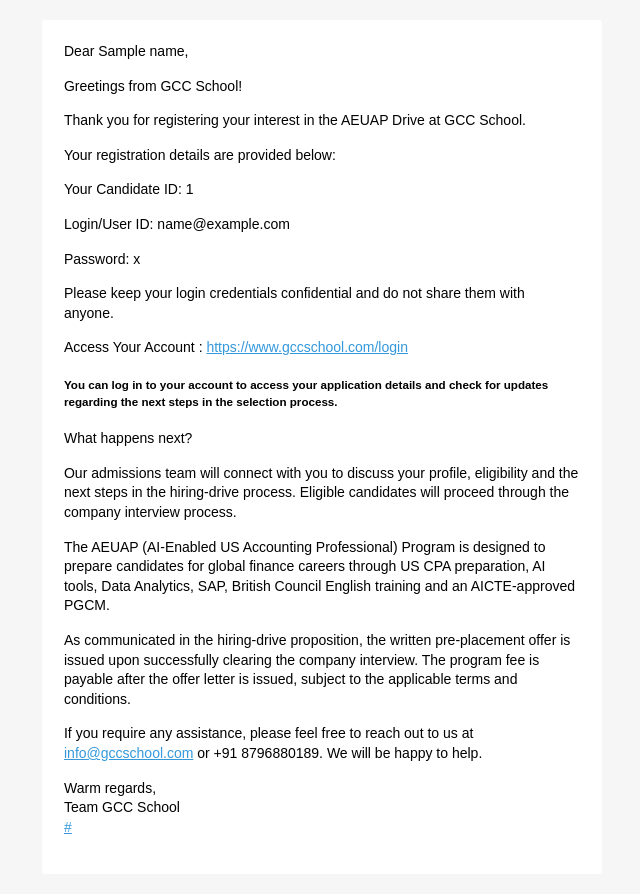
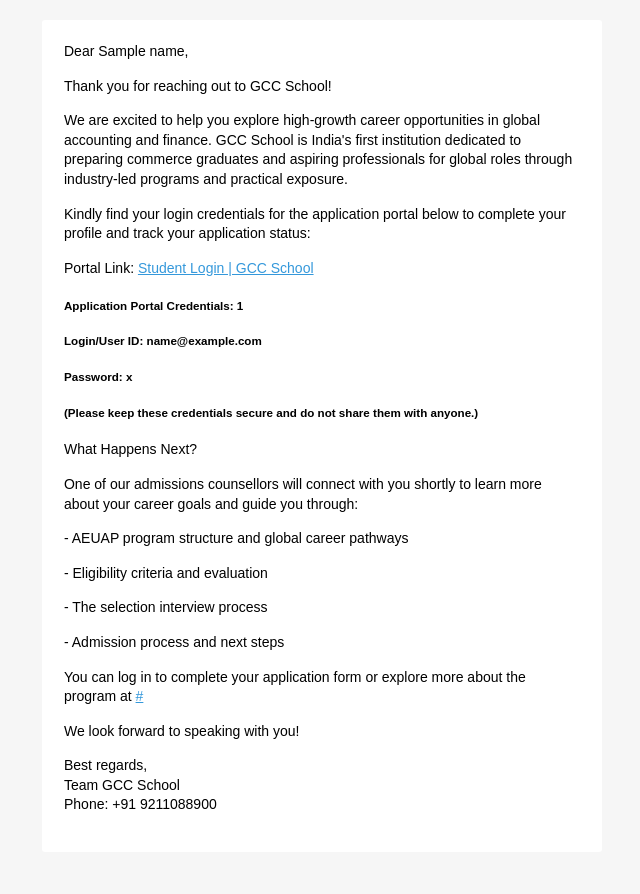
Before and after one commit to KCGlobed/gccwebsite_admin_backend, a Django app: template users/templates/user_login_detail_email.html in a window 1280 px wide. Shown: the whole page, without its empty margins (318-958 px from the left). After the commit the page ends 809 px from the top, so only its background shows below. Run offline with Django 5.2, Linux system fonts and the light colour scheme; the template is opened without the code that fills it: most values are stand-ins (such as "Sample title", 1, 10 or a date in 2020); parts of the project's set-up code (start-up, migrations or seed data) failed here and were passed over.

Commit message:
chnges for email welcom

```diff
--- a/users/templates/user_login_detail_email.html
+++ b/users/templates/user_login_detail_email.html
@@ -375,43 +375,40 @@
                     <td>
                       <p>Dear {{name}},</p>
                       <p></p>
-                      <p>Greetings from GCC School!</p>
+                      <p>Thank you for reaching out to GCC School!</p>
                       <p></p>
-                      <p>Thank you for registering your interest in the AEUAP Drive at GCC School.</p>
-                      <p></p>
-                      <p>Your registration details are provided below:</p>
-                      <p></p>
-                      <p>Your Candidate ID: {{candidate_id}}</p>
-                      <p></p>
-                      <p>Login/User ID: {{email}}</p>
-                      <p>Password: {{password}}</p>
-                      <p></p>
-                      <p>Please keep your login credentials confidential and do not share them with anyone. </p>
-                      <p>Access Your Account : <a href="{{login_url}}">https://www.gccschool.com/login</a></p>
-                      <p></p>
-                      <h5>You can log in to your account to access your application details and check for updates
-                        regarding the next steps in the selection process.</h5>
-                      <p></p>
-                      <p>What happens next?</p>
-                      <p></p>
-                      <p>Our admissions team will connect with you to discuss your profile, eligibility and the next
-                        steps in the hiring-drive process. Eligible candidates will proceed through the company
-                        interview process.</p>
-                      <p></p>
-                      <p>The AEUAP (AI-Enabled US Accounting Professional) Program is designed to prepare candidates for
-                        global finance careers through US CPA preparation, AI tools, Data Analytics, SAP, British
-                        Council English training and an AICTE-approved PGCM.</p>
-                      <p></p>
-                      <p>As communicated in the hiring-drive proposition, the written pre-placement offer is issued upon
-                        successfully clearing the company interview. The program fee is payable after the offer letter
-                        is issued, subject to the applicable terms and conditions.</p>
-                      <p></p>
-                      <p>If you require any assistance, please feel free to reach out to us at <a
-                          href="info@gccschool.com ">info@gccschool.com</a> or +91 8796880189. We will be happy to help.
+                      <p>We are excited to help you explore high-growth career opportunities in global accounting and
+                        finance. GCC School is India's first institution dedicated to preparing commerce graduates and
+                        aspiring professionals for global roles through industry-led programs and practical exposure.
                       </p>
                       <p></p>
+                      <p>Kindly find your login credentials for the application portal below to complete your profile
+                        and track your application status:</p>
                       <p></p>
-                      <p>Warm regards,<br>Team GCC School<br><a href="{{website_url}}">{{website_url}}</a></p>
+                      <p>Portal Link: <a href="https://gccschool.com/login">Student Login | GCC School </a></p>
+                      <h5>Application Portal Credentials: {{candidate_id}}</h5>
+                      <h5>Login/User ID: {{email}}</h5>
+                      <h5>Password: {{password}}</h5>
+                      <h5>(Please keep these credentials secure and do not share them with anyone.)</h4>
+                        <p></p>
+                        <p>What Happens Next?</p>
+                        <p></p>
+                        <p>One of our admissions counsellors will connect with you shortly to learn more about your
+                          career
+                          goals and guide you through:</p>
+                        <p></p>
+                        <p>- AEUAP program structure and global career pathways</p>
+                        <p>- Eligibility criteria and evaluation</p>
+                        <p>- The selection interview process</p>
+                        <p>- Admission process and next steps</p>
+                        <p></p>
+                        <p>You can log in to complete your application form or explore more about the program at <a
+                            href="{{website_url}}">{{website_url}}</a></p>
+                        <p></p>
+                        <p>We look forward to speaking with you!</p>
+                        <p></p>
+                        <p></p>
+                        <p>Best regards,<br>Team GCC School<br>Phone: +91 9211088900</p>
                     </td>
                   </tr>
                 </table>
```
